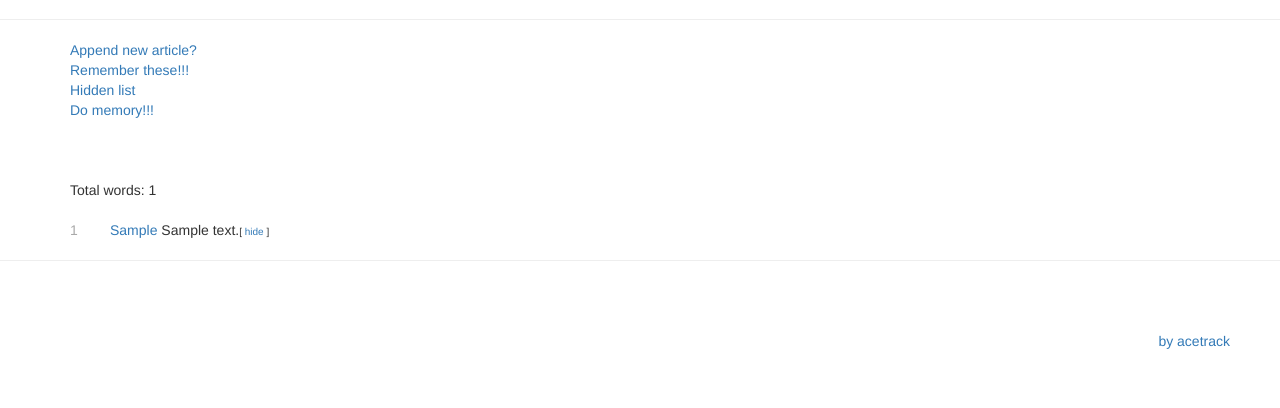
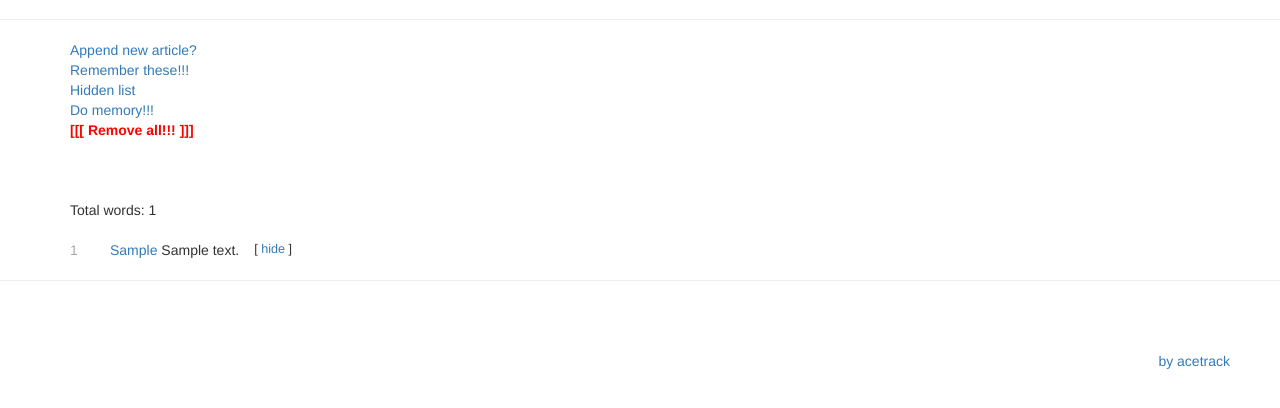
Before and after one commit to acetrack/pilot_project, a Django app: page /glossary/list in a window 1280 px wide. Shown: the part 51-459 px from the top of the page. Run offline with Django 3.2, Linux system fonts and the light colour scheme; a user stored in the database is signed in; tables that the repository leaves empty hold one stand-in row (values such as "Sample post"); some libraries are stand-ins or nearby versions.

Commit message:
base.html: 최신 javascript 버전 적용, event handler block 추가 config/urls.py: 불필요한 내용 삭제 glossary/templates/list.html: remove_all 추가, 모양 다듬기 glossary/urls.py: remove_all 추가 glossary/views.py: remove_all 추가

```diff
--- a/account/templates/base.html
+++ b/account/templates/base.html
@@ -12,10 +12,11 @@
         <link rel="stylesheet" href="https://maxcdn.bootstrapcdn.com/bootstrap/3.3.2/css/bootstrap-theme.min.css">
 
         <!-- 합쳐지고 최소화된 최신 자바스크립트 -->
-        <script src="https://ajax.googleapis.com/ajax/libs/jquery/1.11.2/jquery.min.js"></script>
+        <script src="https://ajax.googleapis.com/ajax/libs/jquery/3.2.1/jquery.min.js"></script>
+        <!-- script src="https://ajax.googleapis.com/ajax/libs/jquery/1.11.2/jquery.min.js"></script -->
         <script src="https://maxcdn.bootstrapcdn.com/bootstrap/3.3.7/js/bootstrap.min.js" integrity="sha384-Tc5IQib027qvyjSMfHjOMaLkfuWVxZxUPnCJA7l2mCWNIpG9mGCD8wGNIcPD7Txa" crossorigin="anonymous"></script>
     </head>
-    <body style="padding-top: 50px;">
+    <body style="padding-top: 50px;" {% block event_handler %} {% endblock %} >
         <header>
 
             <nav class="navbar navbar-inverse navbar-fixed-top">
--- a/glossary/templates/list.html
+++ b/glossary/templates/list.html
@@ -25,10 +25,12 @@
 		<a href="{% url 'glossary:memory' %}">Do memory!!!</a>
 	</td>
 </tr>
-<!-- td align='right'>
-<a href="/glossary/clear">Clear DB</a>
-</td>
-</tr-->
+<tr>
+	<td>
+		<a style="font-weight: bold; color: red;"
+           href="{% url 'glossary:remove_all' %}">[[[ Remove all!!! ]]]</a>
+	</td>
+</tr>
 </table>
 <br/>
 <br/>
@@ -47,13 +49,17 @@
 		<!--<a href="http://endic.daum.net/search.do?q={{ g.word }}" target='dic_frame'>{{ g.word }}</a> {{ g.desc }}-->
 		<a href="http://endic.naver.com/search.nhn?sLn=kr&isOnlyViewEE=N&query={{ g.word }}" target='dic_frame'>{{ g.word }}</a> {{ g.desc }}
 		</td>
-		<td> <font size='1'>
+		<td style="font-size: 90%; padding-left: 15px;">
 			{% if hidden_flag %}
-				[<a class="word" id="{{ g.word }}" href="/glossary/show?w={{ g.word }}&new={{ new_flag }}"> show </a>]
+				[<a class="word"
+                    id="{{ g.word }}"
+                    href="/glossary/show?w={{ g.word }}&new={{ new_flag }}"> show </a>]
 			{% else %}
-				[<a class="word" id="{{ g.word }}" href="/glossary/hide?w={{ g.word }}&new={{ new_flag }}"> hide </a>]
+				[<a class="word"
+                    id="{{ g.word }}"
+                    href="/glossary/hide?w={{ g.word }}&new={{ new_flag }}"> hide </a>]
 			{% endif %}
-		</font></td>
+		</td>
         </tr>
 	{% endfor %}
 	</table>
--- a/glossary/urls.py
+++ b/glossary/urls.py
@@ -14,7 +14,7 @@ urlpatterns = [
     url(r'^show', views.show, name='show'),
     url(r'^hidden_list$', views.hidden_list, name='hidden_list'),
     url(r'^memory$', views.memory, name='memory'),
-    # url(r'^glossary/list$', 'list'),
+    url(r'^remove_all', views.remove_all, name='remove_all'),
     # url(r'^glossary/clear$', 'clear'),
     # url(r'^glossary/hidden_list$', 'hidden_list'),
     # url(r'^glossary/new_list$', 'new_list'),
--- a/glossary/views.py
+++ b/glossary/views.py
@@ -174,3 +174,12 @@ def memory(request):
                       {'glossary_list': glossary_list,
                        'hidden_flag': hidden_flag,
                        'new_flag': new_flag})
+
+
+def remove_all(request):
+    if not request.user.is_authenticated():
+        return redirect("/")
+    else:
+        t = Glossary.objects.filter(account=request.user)
+        t.delete()
+        return redirect('glossary:list')
```
Also changed, not shown: config/urls.py (+0 -9 lines).
